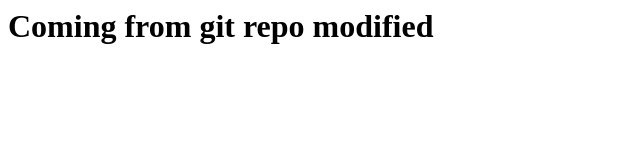
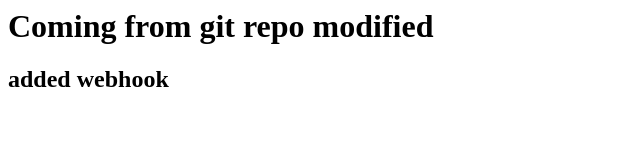
Before and after one commit to lordmahadev/web, a plain HTML site: page index.html in a window 1280 px wide. Shown: the whole page, without its empty margins (0-640 px from the left). Drawn offline with Linux system fonts and the light colour scheme.

Commit message:
Update index.html

```diff
--- a/index.html
+++ b/index.html
@@ -1 +1,2 @@
 <h1> Coming from git repo modified</h1>
+<h2>added webhook</h2>
```
